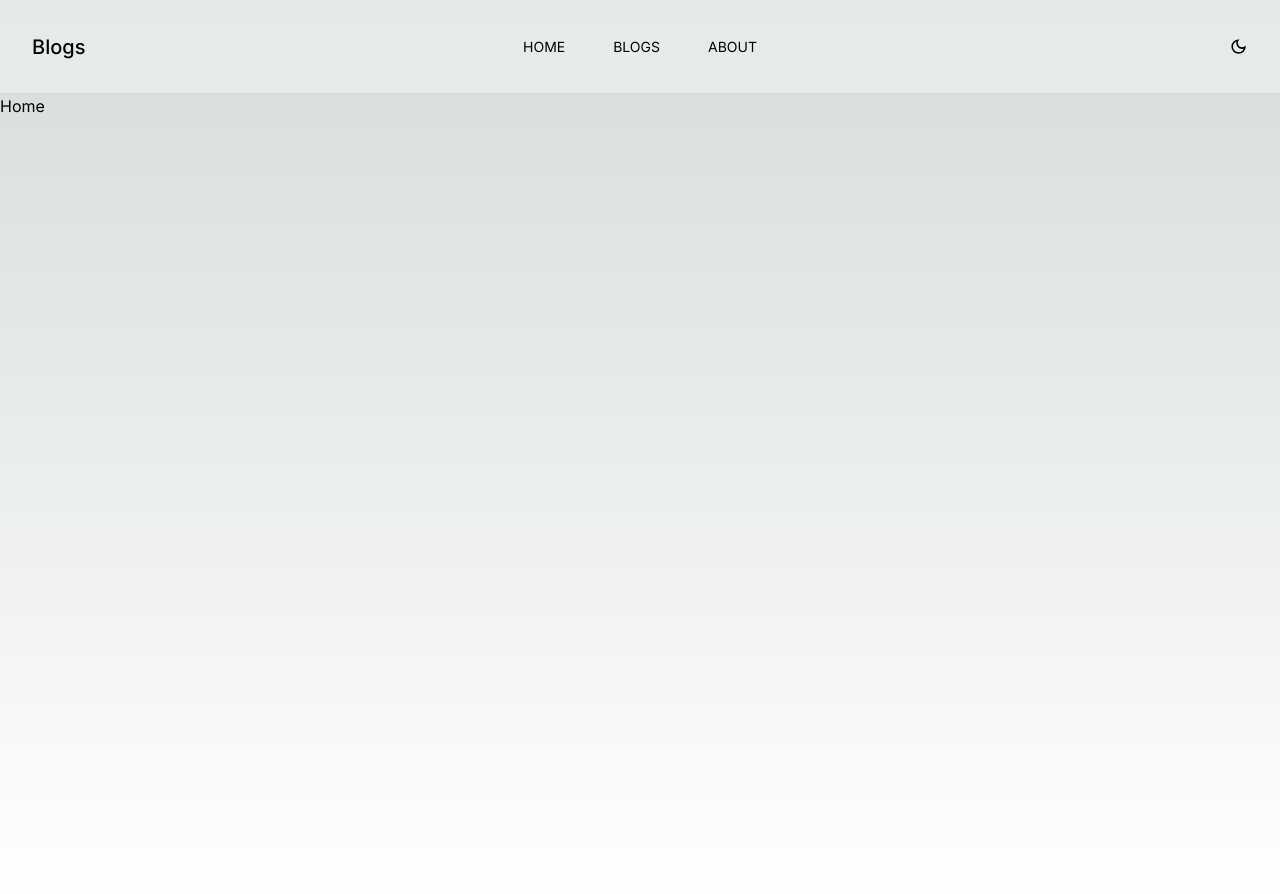
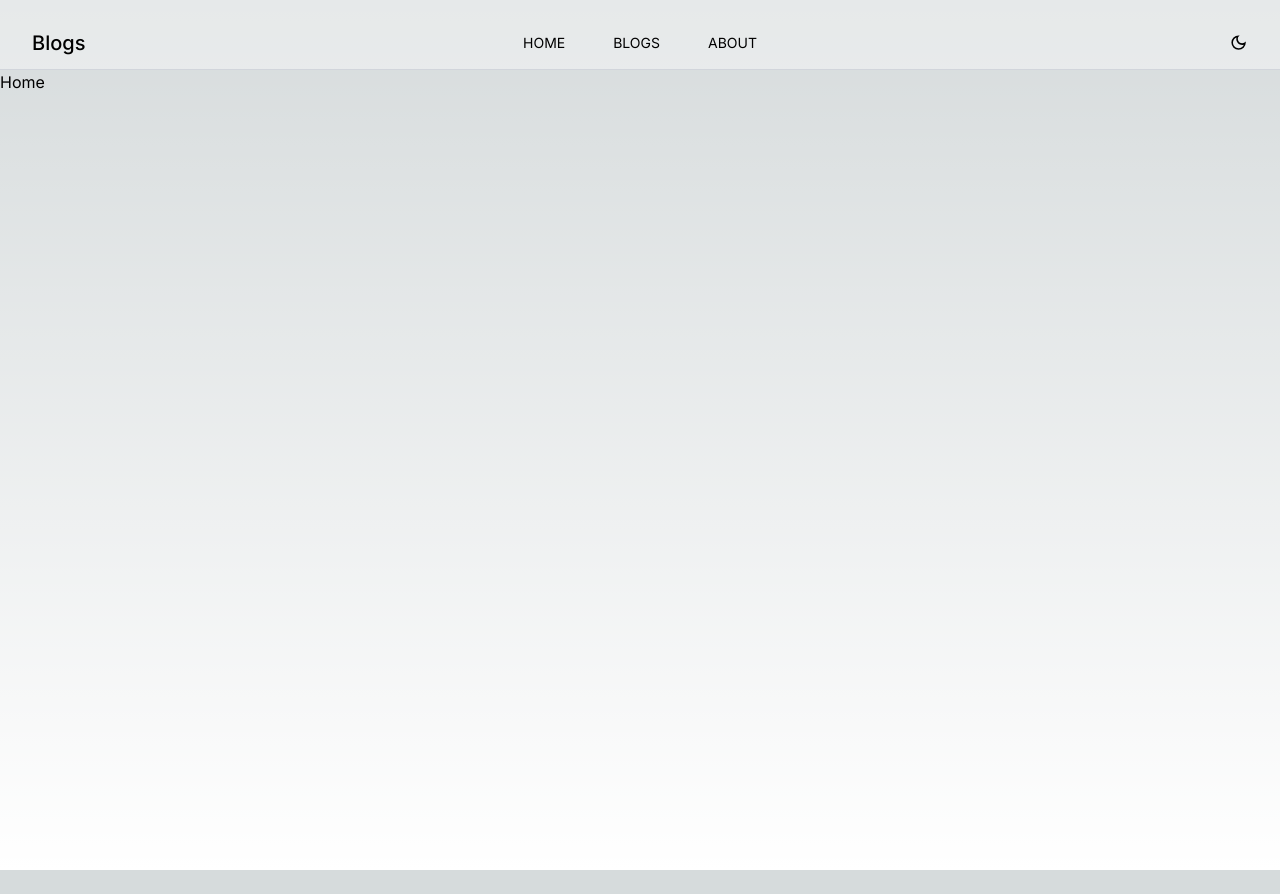
Before and after one commit to aliy71/ja_blog, a Next.js app in the folder front-end/: page / in a window 1280 px wide. After the commit the page ends 870 px from the top, so only its background shows below. Built offline with nearby package versions, Linux system fonts and the light colour scheme.

Commit message:
link hover stylee

```diff
--- a/front-end/src/app/(root)/(home)/page.tsx
+++ b/front-end/src/app/(root)/(home)/page.tsx
@@ -4,6 +4,6 @@ type Props = {}
 
 export default function Home({}: Props) {
   return (
-    <div className='h-screen'>Home</div>
+    <div className='min-h-screen'>Home</div>
   )
 }
--- a/front-end/src/components/index.tsx
+++ b/front-end/src/components/index.tsx
@@ -1 +1 @@
-export {default as Navbar} from './navbar'
+export {default as Navbar} from './navbar/navbar'
--- a/front-end/src/components/navbar.tsx
+++ /dev/null
@@ -1,40 +0,0 @@
-import { MdOutlineDarkMode } from "react-icons/md";
-import {Button} from '@/ui'
-import Link from 'next/link'
-import React from 'react'
-
-type Props = {}
-
-const Navbar = (props: Props) => {
-  return (
-    <>
-        <nav className='max-w-auto border-b-[1px] border-gray-300 bg-white/[.4] sticky top-0'>
-            <div className='max-w-[1440px] mx-auto py-6'>
-                <div className='flex justify-between items-center px-8'>
-                    <div className="logo w-[20%] text-xl font-medium">Blogs</div>
-                    <ul className='flex items-center justify-start'>
-                        <li>
-                            <Link href={'/'} className='inline-block py-3 px-6 text-[14px] uppercase'>home</Link>
-                        </li>
-                        <li>
-                            <Link href={'/blogs'} className='inline-block py-3 px-6 text-[14px] uppercase'>blogs</Link>
-                        </li>
-                        <li>
-                            <Link href={'/about'} className='inline-block py-3 px-6 text-[14px] uppercase'>about</Link>
-                        </li>
-                    </ul>
-                    <div className='w-[20%] flex items-center justify-end'>
-                        <Button label={
-                            <div>
-                                <MdOutlineDarkMode size={'1.2rem'} />
-                            </div>
-                        } type='' />
-                    </div>
-                </div>
-            </div>
-        </nav>
-    </>
-  )
-}
-
-export default Navbar
--- /dev/null
+++ b/front-end/src/components/navbar/navbar-link.tsx
@@ -0,0 +1,19 @@
+import Link from 'next/link'
+import React from 'react'
+
+type Props = {
+    path: string,
+    label: string
+}
+
+const NavbarLink = ({ label, path }: Props) => {
+    return (
+        <ul className='flex items-center justify-start'>
+            <li>
+                <Link href={path} className='inline-block py-4 px-6 text-[14px] uppercase hover:bg-[#222] hover:text-white transition-all'>{label}</Link>
+            </li>
+        </ul>
+    )
+}
+
+export default NavbarLink
--- /dev/null
+++ b/front-end/src/components/navbar/navbar.tsx
@@ -0,0 +1,43 @@
+import { MdOutlineDarkMode } from "react-icons/md";
+import { NavbarData } from '@/constants'
+import {Button} from '@/ui'
+import Link from 'next/link'
+import React from 'react'
+import NavbarLink from './navbar-link'
+
+type Props = {}
+
+interface INavbarData {
+    path: string,
+    label: string
+}
+
+const Navbar = (props: Props) => {
+  return (
+    <>
+        <nav className='max-w-auto border-b-[1px] border-gray-300 bg-white/[.4] sticky top-0'>
+            <div className='max-w-[1440px] mx-auto pt-4'>
+                <div className='flex justify-between items-center px-8'>
+                    <div className="logo w-[20%] text-xl font-medium">Blogs</div>
+                    <ul className='flex items-center justify-start'>
+                        {
+                            NavbarData.map(({path, label}: INavbarData) => (
+                                <NavbarLink label={label} path={path}/>
+                            ))
+                        }
+                    </ul>
+                    <div className='w-[20%] flex items-center justify-end'>
+                        <Button label={
+                            <div>
+                                <MdOutlineDarkMode size={'1.2rem'} />
+                            </div>
+                        } type='' />
+                    </div>
+                </div>
+            </div>
+        </nav>
+    </>
+  )
+}
+
+export default Navbar
--- /dev/null
+++ b/front-end/src/constants/index.ts
@@ -0,0 +1 @@
+export { default as NavbarData } from './navbar-link-data'
--- /dev/null
+++ b/front-end/src/constants/navbar-link-data.ts
@@ -0,0 +1,21 @@
+interface INavbarData {
+    path: string,
+    label: string
+}
+
+const NavbarData: INavbarData[] = [
+    {
+        path: '/',
+        label: 'home'
+    },
+    {
+        path: '/blogs',
+        label: 'blogs'
+    },
+    {
+        path: '/about',
+        label: 'about'
+    },
+]
+
+export default NavbarData
--- a/package.json
+++ /dev/null
@@ -1,5 +0,0 @@
-{
-  "dependencies": {
-    "react-icons": "^4.12.0"
-  }
-}
```
Also changed, not shown: 1 other file (tests, documents, lock files or other folders).
